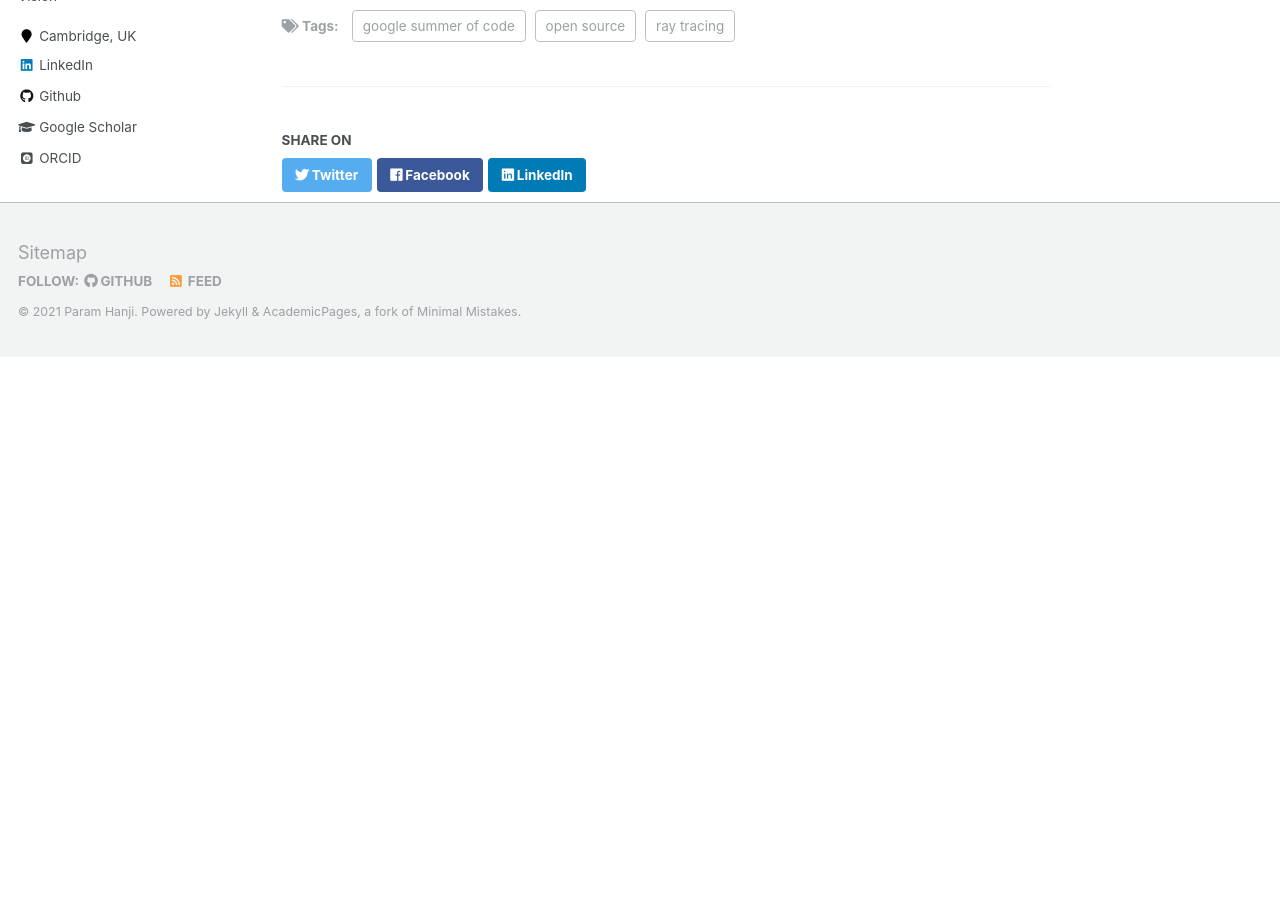
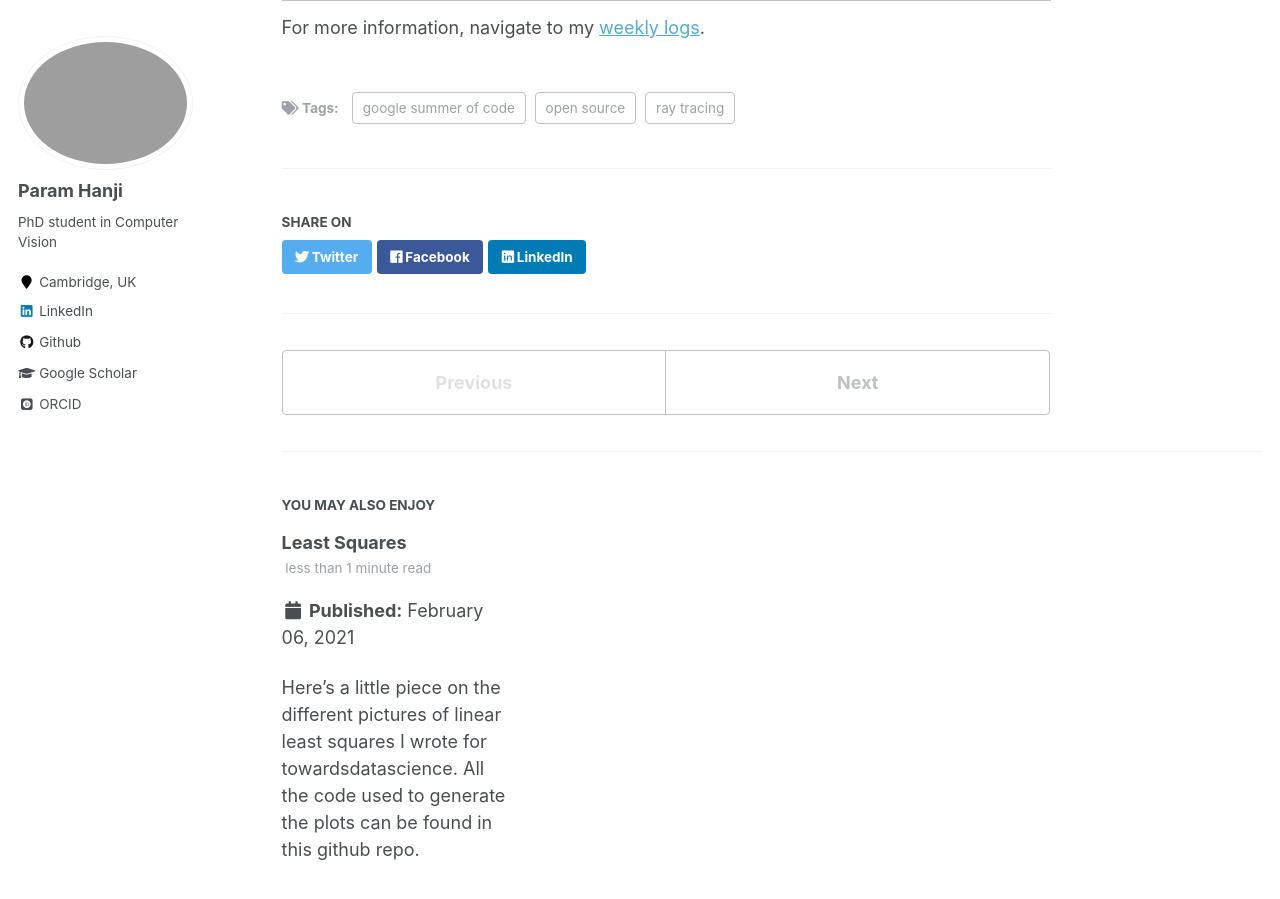
Before and after one commit to paramhanji/paramhanji.github.io, a Jekyll site: the page built from _posts/2016-08-21-gsoc.md, in a window 1280 px wide and 900 px high, scrolled down 1731 px. Built offline with Jekyll 4.4.1, drawn with Linux system fonts in a browser that asks for light colours; some web fonts are replaced; before the commit the page ends 2088 px from its top, so only the background shows below that; some of the changed text lies outside the part shown.

Commit message:
Added least squares blog; fixed typos

```diff
--- /dev/null
+++ b/_posts/2021-02-06-least-squares.md
@@ -0,0 +1,12 @@
+---
+title: 'Least Squares'
+date: 2021-02-06
+permalink: /posts/2021/02/least-squares/
+tags:
+  - ordinary least squares
+  - linear regression
+  - generalized least squares
+  - maximum likelihood estimation
+---
+
+[Here's](https://towardsdatascience.com/least-squares-6ee18abfea24) a little piece on the different pictures of linear least squares I wrote for towardsdatascience. All the code used to generate the plots can be found in this [github repo](https://github.com/paramhanji/regression).
```
Also changed, not shown: _pages/cv.md (+1 -1 lines), _posts/2016-08-21-gsoc.md (+3 -0 lines).
